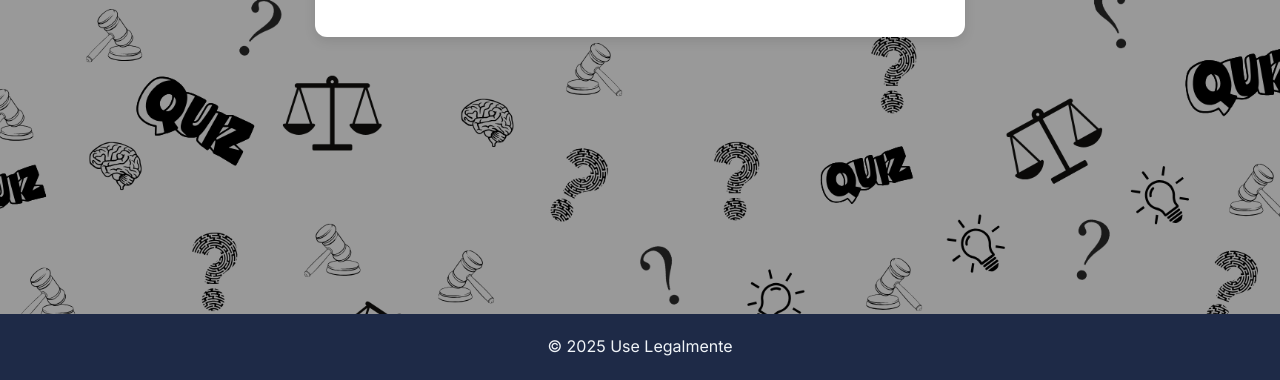
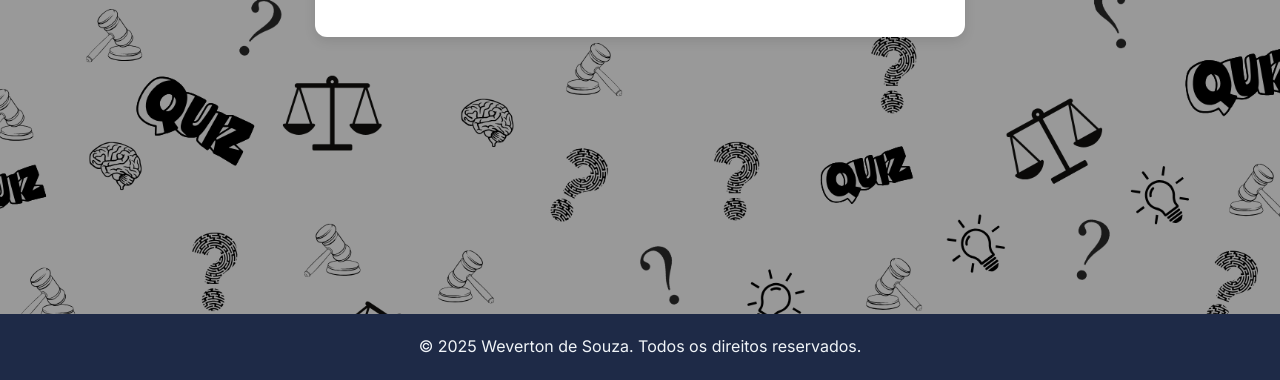
Before and after one commit to weverton119/Uselegalmente, a plain HTML site: page index.html in a window 1280 px wide. Shown: the part 451-831 px from the top of the page. Drawn offline with Linux system fonts and the light colour scheme; a script that the page names is missing.

Commit message:
Update index.html

```diff
--- a/index.html
+++ b/index.html
@@ -27,7 +27,7 @@
   </main>
 
   <footer class="footer">
-    <p>&copy; 2025 Use Legalmente</p>
+    <p>&copy; 2025 Weverton de Souza. Todos os direitos reservados.</p>
   </footer>
 
   <script src="global.js"></script>
```
